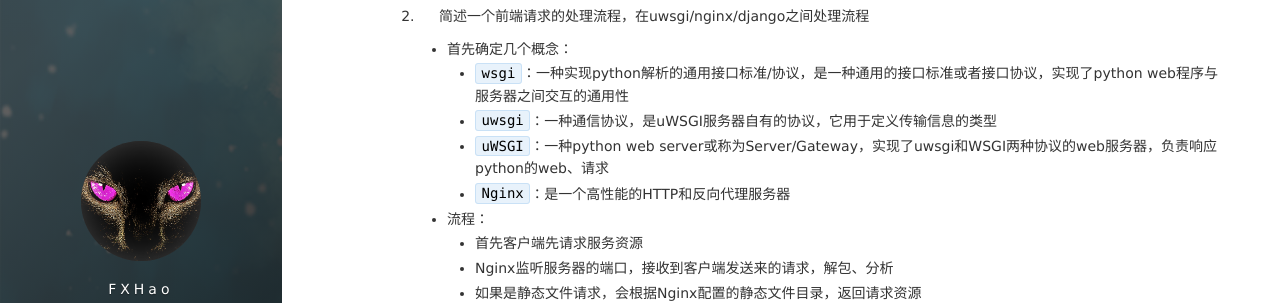
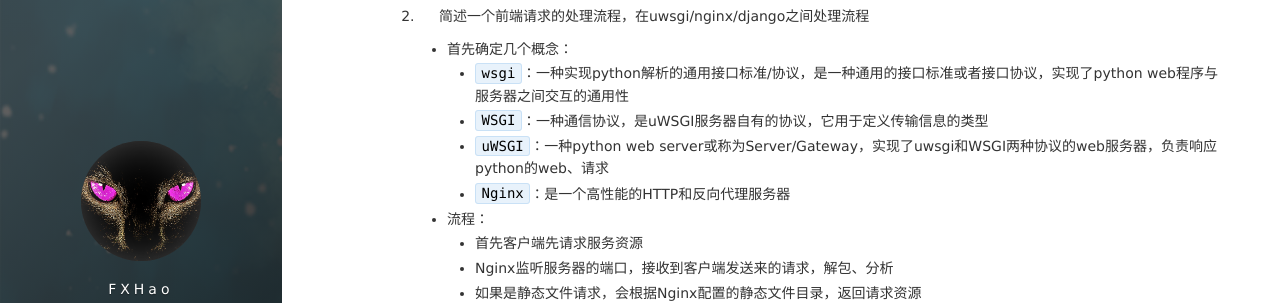
Before and after one commit to FXHao/FXHao.github.io, a Jekyll site: the page built from _posts/2019-10-25-Python面试题搜集整理.md, in a window 1280 px wide and 900 px high, scrolled down 17633 px. Shown: the part 147-450 px from the top of the window. Built offline with Jekyll 4.4.1, drawn with Linux system fonts in a browser that asks for light colours; nearby versions of some CDN libraries; comment, search, counter and statistics services are not loaded.

Commit message:
Update 2019-10-25-Python面试题搜集整理.md

```diff
--- a/_posts/2019-10-25-Python面试题搜集整理.md
+++ b/_posts/2019-10-25-Python面试题搜集整理.md
@@ -983,7 +983,7 @@ tag: 面试题
 
    * 首先确定几个概念：
      * `wsgi`：一种实现python解析的通用接口标准/协议，是一种通用的接口标准或者接口协议，实现了python web程序与服务器之间交互的通用性
-     * `uwsgi`：一种通信协议，是uWSGI服务器自有的协议，它用于定义传输信息的类型
+     * `WSGI`：一种通信协议，是uWSGI服务器自有的协议，它用于定义传输信息的类型
      * `uWSGI`：一种python web server或称为Server/Gateway，实现了uwsgi和WSGI两种协议的web服务器，负责响应python的web、请求
      * `Nginx`：是一个高性能的HTTP和反向代理服务器
    * 流程：
```
